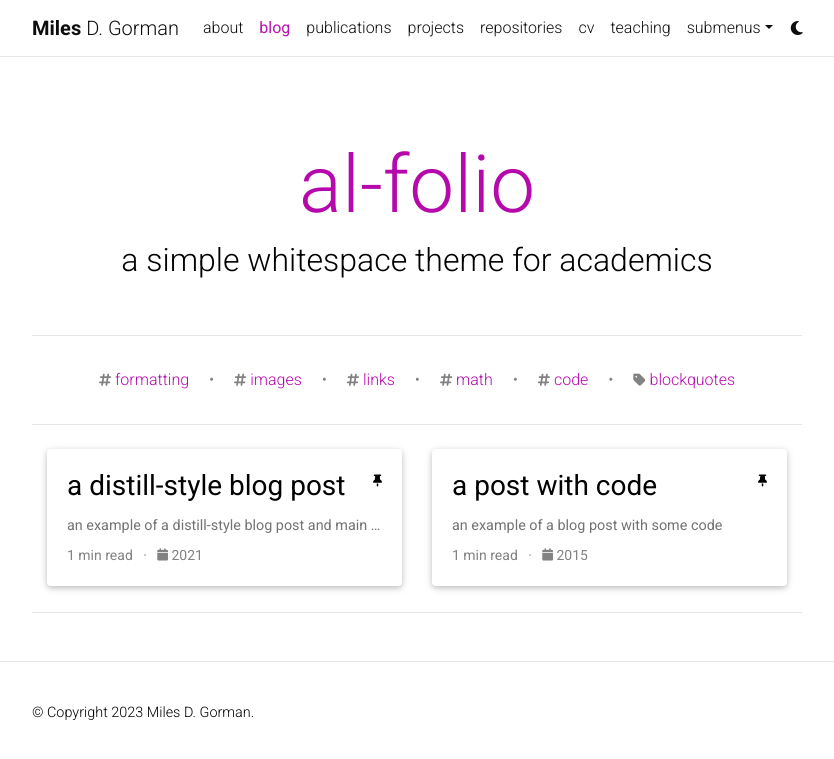
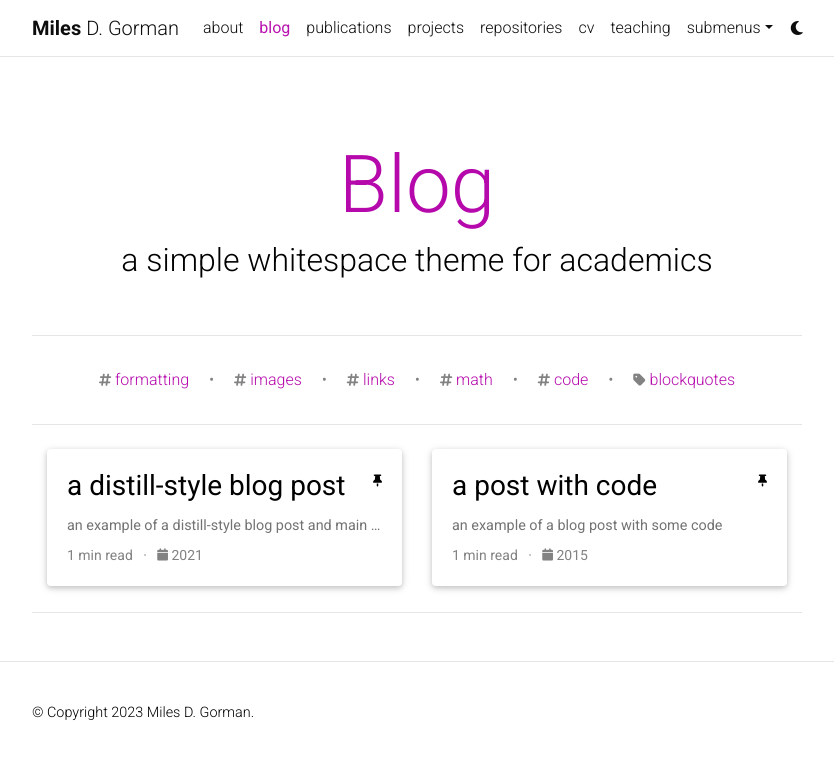
Before and after one commit to MilesGorman/milesgorman.github.io, a Jekyll site: the page built from blog/index.html, in a window 1280 px wide. Shown: the top 759 px of the page, without its empty margins (223-1057 px from the left). Built offline with Jekyll 4.4.1, drawn with Linux system fonts in a browser that asks for light colours; comment, search, counter and statistics services are not loaded; a style sheet for code colours, icons or effects is not loaded.

Commit message:
Update _config.yml

```diff
--- a/_config.yml
+++ b/_config.yml
@@ -42,7 +42,7 @@
 # will use title and url fields
 # Take a look to https://github.com/jekyll/jekyll-feed for more customization
 
-rss_icon: true
+rss_icon: false
 
 # -----------------------------------------------------------------------------
 # Layout
@@ -120,7 +120,7 @@
 # Blog
 # -----------------------------------------------------------------------------
 
-blog_name: al-folio # blog_name will be displayed in your blog page
+blog_name: Blog # blog_name will be displayed in your blog page
 blog_nav_title: blog # your blog must have a title for it to be displayed in the nav bar
 blog_description: a simple whitespace theme for academics
 permalink: /blog/:year/:title/
```
